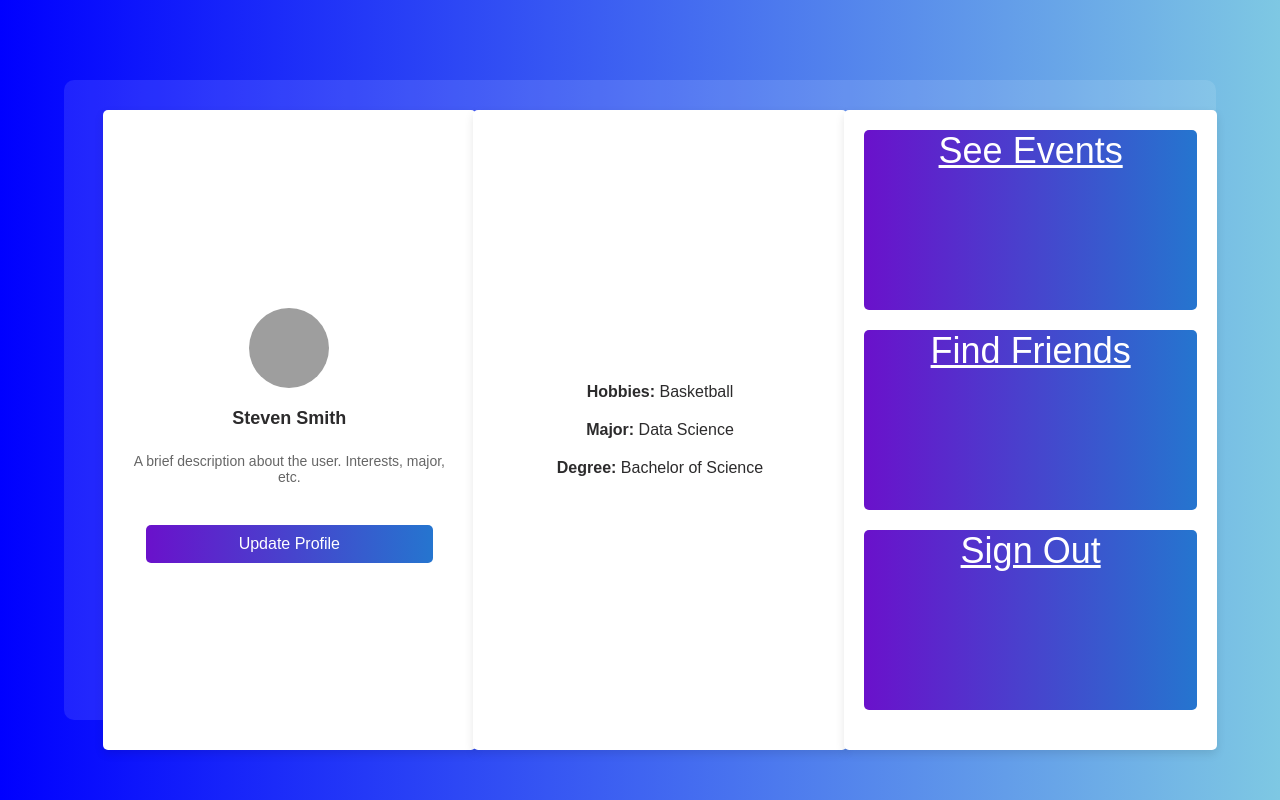
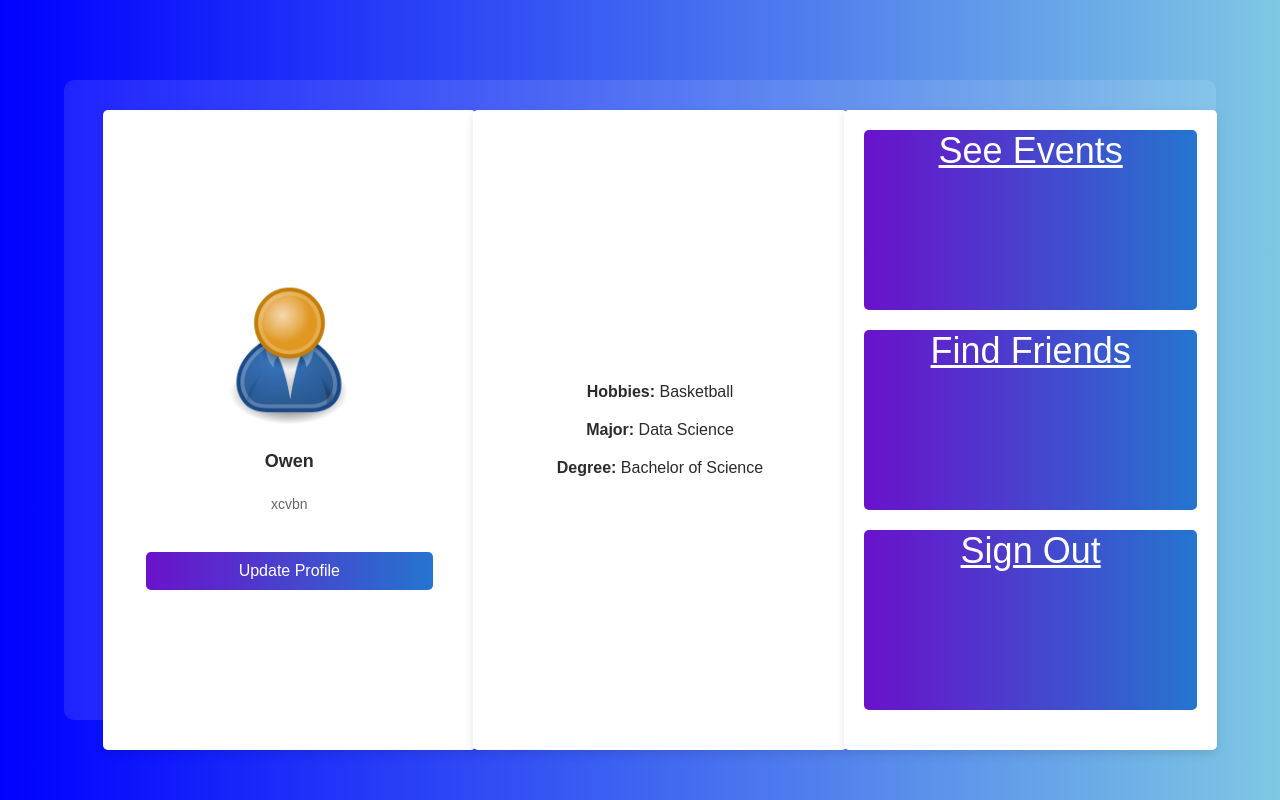
Before and after one commit to OwenNicholas/SYNCSHACK24, a Flask app: page /profile in a window 1280 px wide. Run offline with Flask 3, Linux system fonts and the light colour scheme; a user stored in the database is signed in; grey boxes are pictures that could not be loaded.

Commit message:
profile image

```diff
--- a/app.py
+++ b/app.py
@@ -95,10 +95,8 @@ def profile():
     user_id = session['user_id']
     user = User.query.get(user_id)
 
-    if 'username' not in session:
-        session['username'] = user.username
+    return render_template('profile.html', username=user.username, description=user.q5)
 
-    return render_template('profile.html', user=user)
 
 @app.route('/events_list')
 def events_list():
--- a/templates/profile.html
+++ b/templates/profile.html
@@ -11,9 +11,9 @@
         <!-- Left Section: User Profile -->
         <div class="profile-section">
             <div class="profile-card">
-                <img src="placeholder-profile.png" alt="Profile Picture" class="profile-picture">
-                <p class="user-name">Steven Smith</p>
-                <p class="user-description">A brief description about the user. Interests, major, etc.</p>
+                <img src="{{ url_for('static', filename='resources/user_icon.png') }}" alt="Profile Picture" class="profile-picture" style="width: 150px; height: 150px;">
+                <p class="user-name">{{ username }}</p>
+                <p class="user-description">{{ description }}</p>
                 <a href="{{ url_for('edit_profile') }}" class="update-profile">Update Profile</a>
             </div>
         </div>
```
Also changed, not shown: instance/users.db, static/resources/user_icon.png (added).
